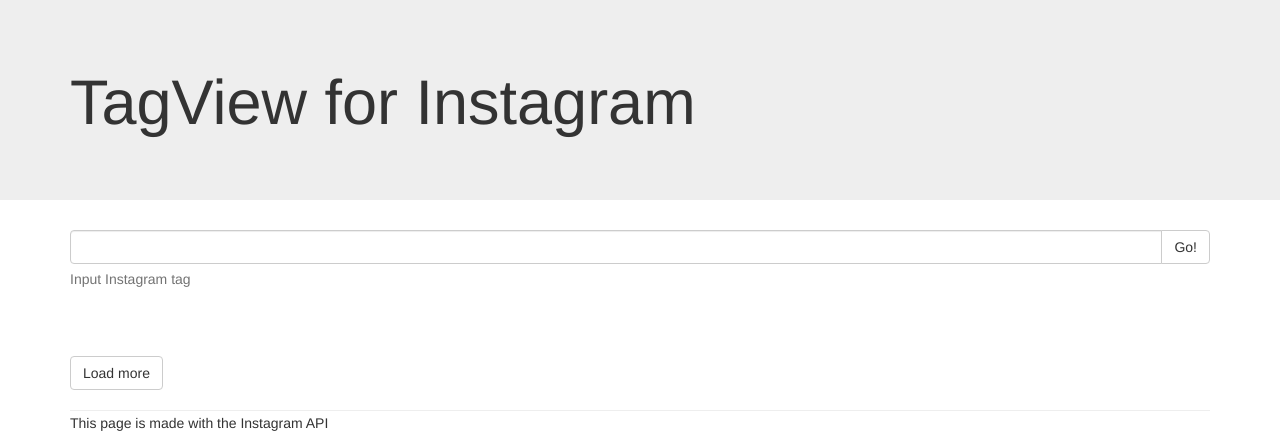
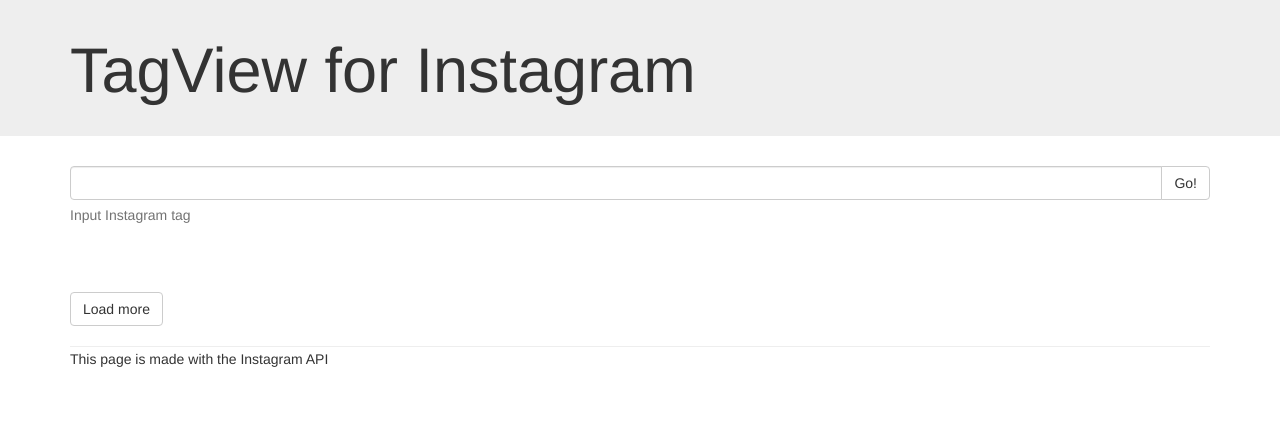
Before and after one commit to Jimtrim/HashViewer, a PHP site: page / in a window 1280 px wide. Shown: the top 440 px of the page. Run offline with PHP 8.4, Linux system fonts and the light colour scheme; some libraries are stand-ins or nearby versions.

Commit message:
less padding on jumbotron

```diff
--- a/css/main.css
+++ b/css/main.css
@@ -1,6 +1,11 @@
 .clearfix {
 	display: block;
 	clear:both;
+}
+
+.jumbotron {
+	padding-top: 16px;
+	padding-bottom: 16px;
 }
 
 .container hr {
```
